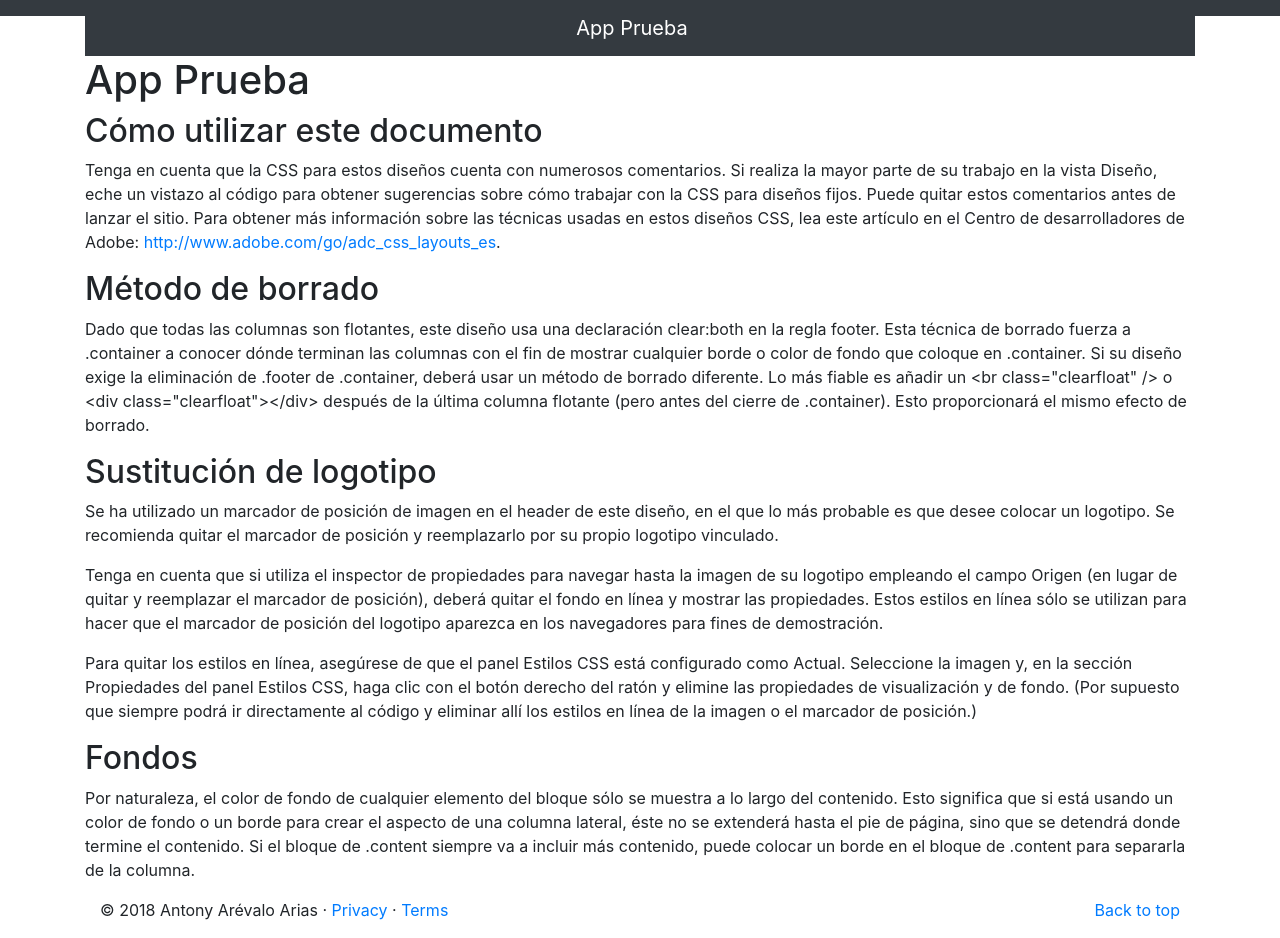
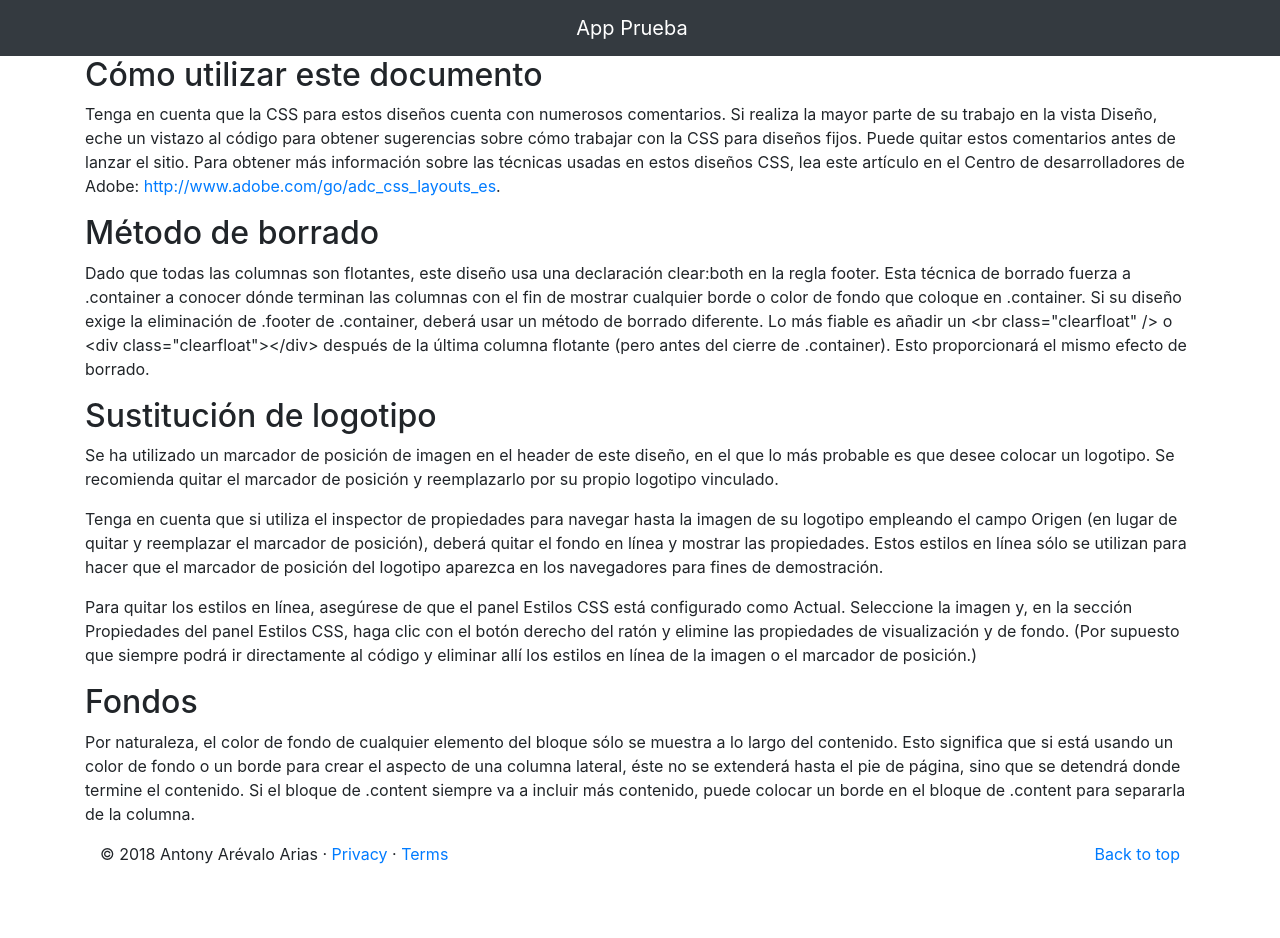
Before and after one commit to antonyare93/prueba_phgap, a plain HTML site: page index.html in a window 1280 px wide. After the commit the page ends 882 px from the top, so only its background shows below. Drawn offline with Linux system fonts and the light colour scheme.

Commit message:
top_fixed

```diff
--- a/index.html
+++ b/index.html
@@ -9,7 +9,7 @@
 	<body>
 		<div class="container">
 			<header>
-				<nav class="navbar navbar-expand navbar-dark bg-dark">
+				<nav class="navbar navbar-expand navbar-dark bg-dark fixed-top">
 					<div class="collapse navbar-collapse justify-content-md-center">
 						<a class="navbar-brand" href="#">App Prueba</a>
 						<button class="navbar-toggler" type="button" data-toggle="collapse" data-target="#navbarCollapse" aria-controls="navbarCollapse"
```
